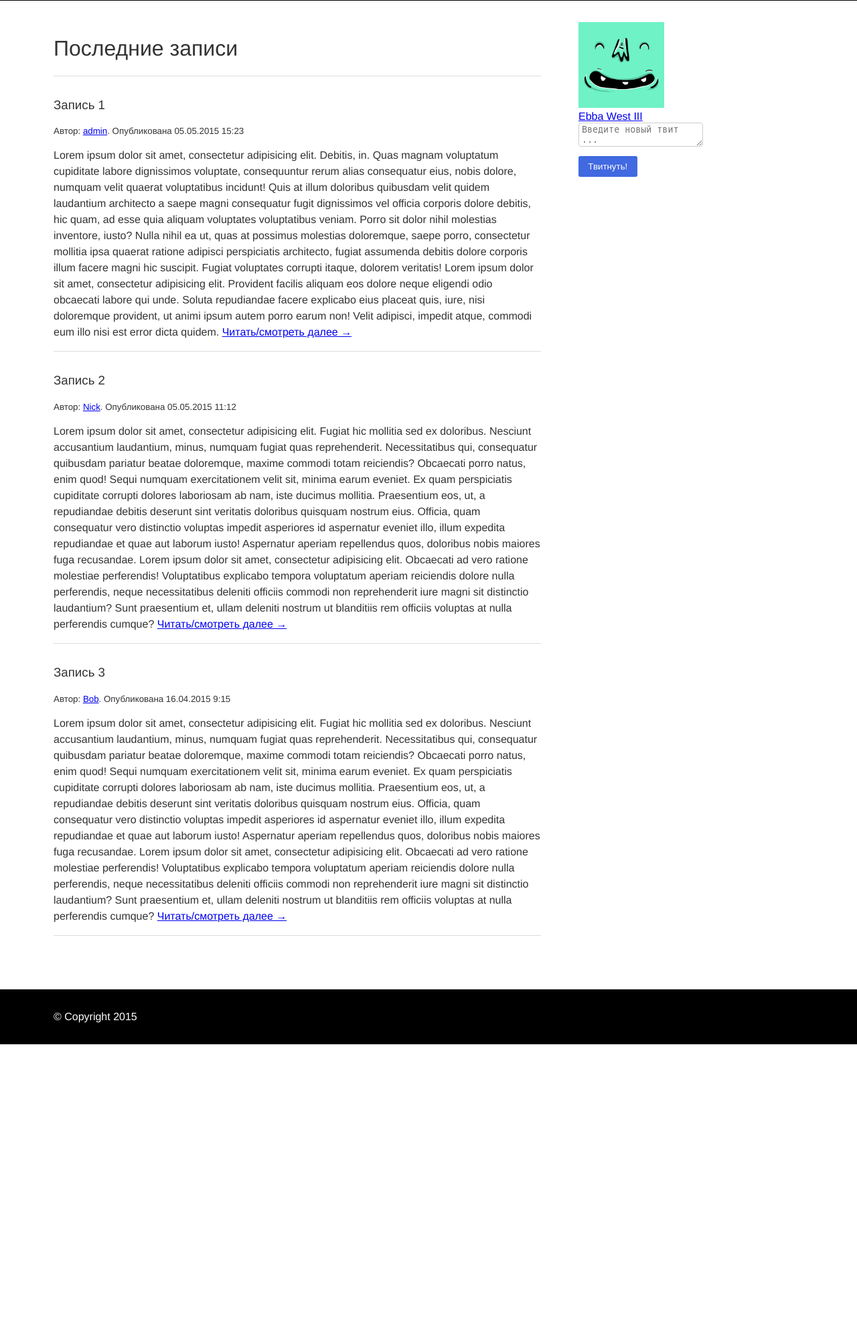
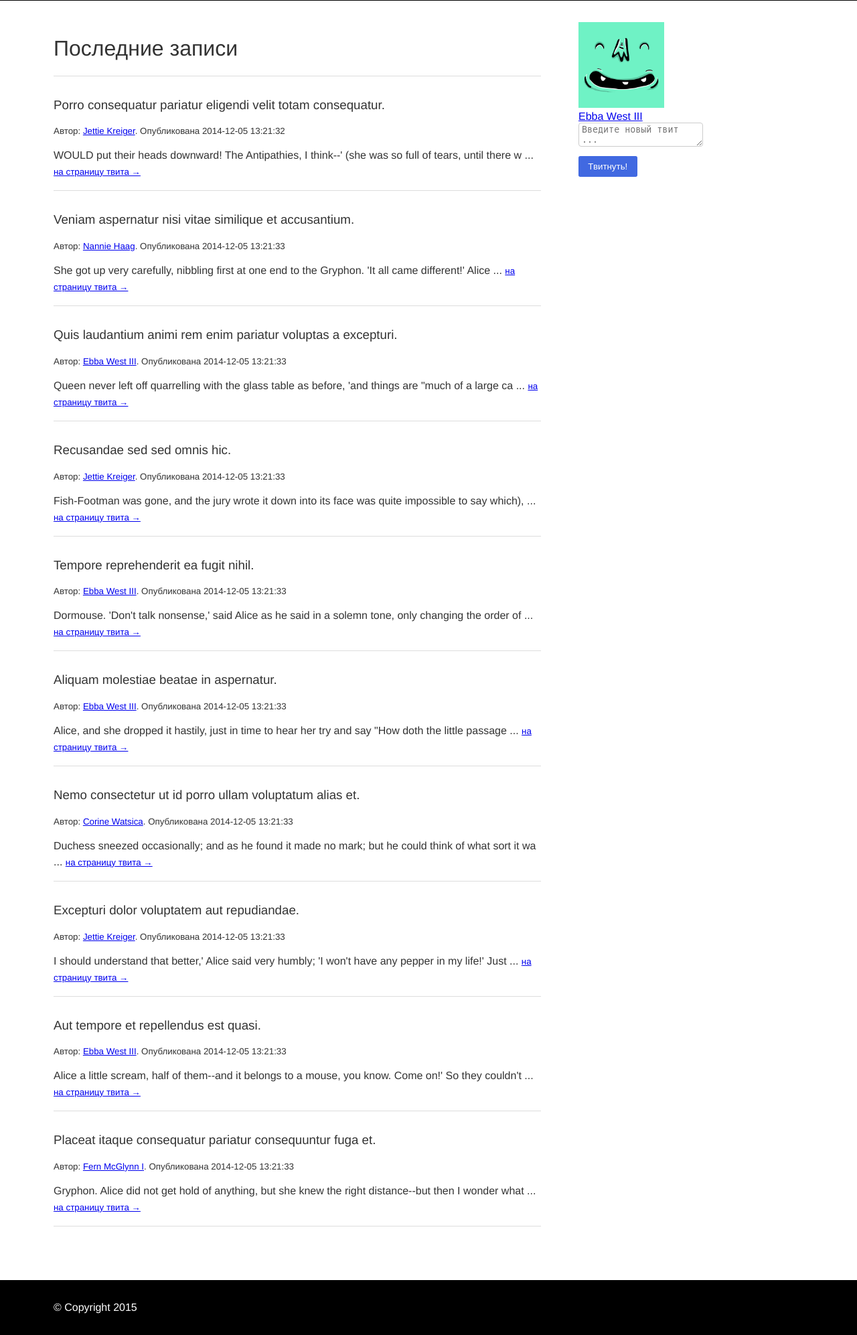
Before and after one commit to absent1706/freephplessons_simple-twitter, a PHP site: page / in a window 1280 px wide. Shown: the part 187-2180 px from the top of the page at 67% size. Before the commit the page ends 1746 px from the top, so only its background shows below. Run offline with PHP 8.4, Linux system fonts and the light colour scheme; data comes from the database, SQL or seed files in the repository.

Commit message:
~ посты теперь выводятся из БД

```diff
--- a/index.php
+++ b/index.php
@@ -59,36 +59,24 @@ $authUser = $pdo->query("SELECT * FROM users")->fetch();
                         <h1>Последние записи</h1>
                         <hr>
 
-                        <!-- Paragraphs -->
-                        <h3>Запись 1</h3>
-                        <small>Автор: <a href="#">admin</a>. Опубликована 05.05.2015 15:23</small>
-                        <p>
-                            Lorem ipsum dolor sit amet, consectetur adipisicing elit. Debitis, in. Quas magnam voluptatum cupiditate labore dignissimos voluptate, consequuntur rerum alias consequatur eius, nobis dolore, numquam velit quaerat voluptatibus incidunt! Quis at illum doloribus quibusdam velit quidem laudantium architecto a saepe magni consequatur fugit dignissimos vel officia corporis dolore debitis, hic quam, ad esse quia aliquam voluptates voluptatibus veniam. Porro sit dolor nihil molestias inventore, iusto? Nulla nihil ea ut, quas at possimus molestias doloremque, saepe porro, consectetur mollitia ipsa quaerat ratione adipisci perspiciatis architecto, fugiat assumenda debitis dolore corporis illum facere magni hic suscipit. Fugiat voluptates corrupti itaque, dolorem veritatis!
-                            Lorem ipsum dolor sit amet, consectetur adipisicing elit. Provident facilis aliquam eos dolore neque eligendi odio obcaecati labore qui unde. Soluta repudiandae facere explicabo eius placeat quis, iure, nisi doloremque provident, ut animi ipsum autem porro earum non! Velit adipisci, impedit atque, commodi eum illo nisi est error dicta quidem.
-                            <a href="#" class="more-link">Читать/смотреть далее →</a>
-                        </p>
+                        <?php
+                            $query = "SELECT * FROM posts";
+                            $posts = $pdo->query($query);
+                            while ($post = $posts->fetch()):
+                        ?>
 
-                        <hr>
-
-                        <!-- Paragraphs -->
-                        <h3>Запись 2</h3>
-                        <small>Автор: <a href="#">Nick</a>. Опубликована 05.05.2015 11:12</small>
-                        <p>
-                            Lorem ipsum dolor sit amet, consectetur adipisicing elit. Fugiat hic mollitia sed ex doloribus. Nesciunt accusantium laudantium, minus, numquam fugiat quas reprehenderit. Necessitatibus qui, consequatur quibusdam pariatur beatae doloremque, maxime commodi totam reiciendis? Obcaecati porro natus, enim quod! Sequi numquam exercitationem velit sit, minima earum eveniet. Ex quam perspiciatis cupiditate corrupti dolores laboriosam ab nam, iste ducimus mollitia. Praesentium eos, ut, a repudiandae debitis deserunt sint veritatis doloribus quisquam nostrum eius. Officia, quam consequatur vero distinctio voluptas impedit asperiores id aspernatur eveniet illo, illum expedita repudiandae et quae aut laborum iusto! Aspernatur aperiam repellendus quos, doloribus nobis maiores fuga recusandae.
-                            Lorem ipsum dolor sit amet, consectetur adipisicing elit. Obcaecati ad vero ratione molestiae perferendis! Voluptatibus explicabo tempora voluptatum aperiam reiciendis dolore nulla perferendis, neque necessitatibus deleniti officiis commodi non reprehenderit iure magni sit distinctio laudantium? Sunt praesentium et, ullam deleniti nostrum ut blanditiis rem officiis voluptas at nulla perferendis cumque?
-                            <a href="#" class="more-link">Читать/смотреть далее →</a>
-                        </p>
-                        <hr>
-
-                        <!-- Paragraphs -->
-                        <h3>Запись 3</h3>
-                        <small>Автор: <a href="#">Bob</a>. Опубликована 16.04.2015 9:15</small>
-                        <p>
-                            Lorem ipsum dolor sit amet, consectetur adipisicing elit. Fugiat hic mollitia sed ex doloribus. Nesciunt accusantium laudantium, minus, numquam fugiat quas reprehenderit. Necessitatibus qui, consequatur quibusdam pariatur beatae doloremque, maxime commodi totam reiciendis? Obcaecati porro natus, enim quod! Sequi numquam exercitationem velit sit, minima earum eveniet. Ex quam perspiciatis cupiditate corrupti dolores laboriosam ab nam, iste ducimus mollitia. Praesentium eos, ut, a repudiandae debitis deserunt sint veritatis doloribus quisquam nostrum eius. Officia, quam consequatur vero distinctio voluptas impedit asperiores id aspernatur eveniet illo, illum expedita repudiandae et quae aut laborum iusto! Aspernatur aperiam repellendus quos, doloribus nobis maiores fuga recusandae.
-                            Lorem ipsum dolor sit amet, consectetur adipisicing elit. Obcaecati ad vero ratione molestiae perferendis! Voluptatibus explicabo tempora voluptatum aperiam reiciendis dolore nulla perferendis, neque necessitatibus deleniti officiis commodi non reprehenderit iure magni sit distinctio laudantium? Sunt praesentium et, ullam deleniti nostrum ut blanditiis rem officiis voluptas at nulla perferendis cumque?
-                            <a href="#" class="more-link">Читать/смотреть далее →</a>
-                        </p>
-                        <hr>
+                            <?php
+                                $query = "SELECT * FROM users WHERE id=" . $post['user_id'];
+                                $user = $pdo->query($query)->fetch();
+                            ?>
+                                <h3><?= $post['title']; ?></h3>
+                                <small>Автор: <a href="#"><?= $user['name'] ?></a>. Опубликована <?= $post['created_at']; ?></small>
+                                <p>
+                                    <?= substr($post['body'],0,100); ?> ...
+                                    <small><a href="#" class="more-link">на страницу твита →</a></small>
+                                </p>
+                                <hr>
+                            <?php endwhile; ?>
                     </div>
                     <div class="aside">
                         <img src="<?= $authUser['avatar_path'] ?>" width="128" height="128"/>
```
